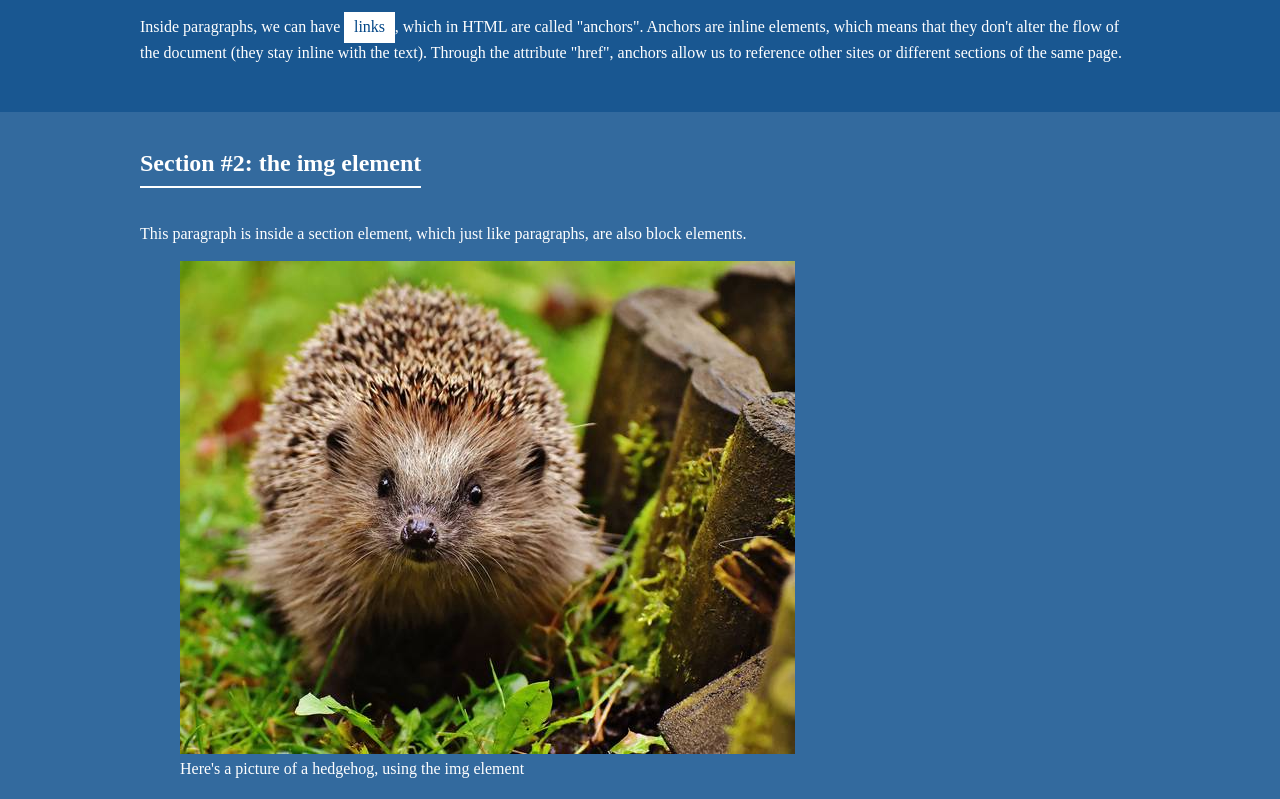
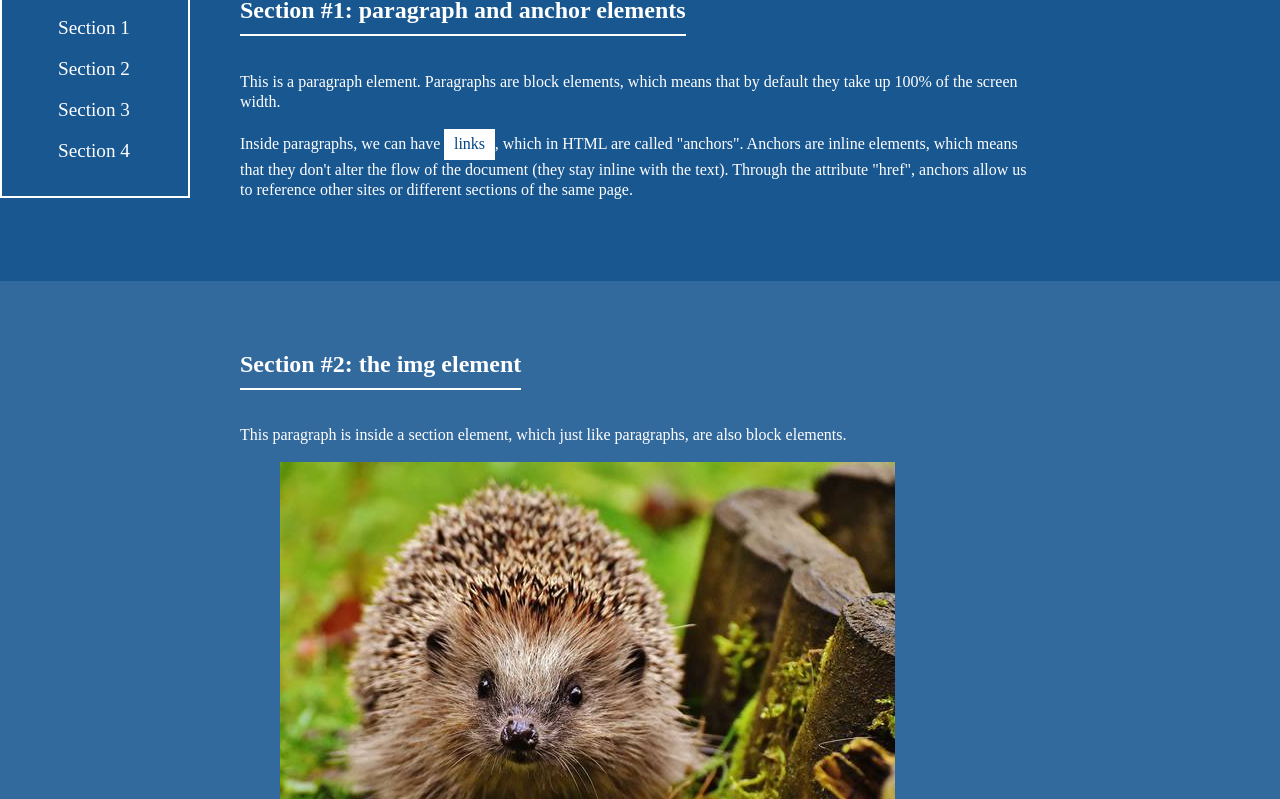
Before and after one commit to julianvazq/INST377_git, a plain HTML site: page index.html in a window 1280 px wide. Shown: the part 269-1068 px from the top of the page. Drawn offline with Linux system fonts and the light colour scheme.

Commit message:
Add navigation

```diff
--- a/css/style.css
+++ b/css/style.css
@@ -10,11 +10,14 @@ h1 {
 }
 
 a {
+    display: inline-block;
+    text-decoration: none;
+}
+
+section a {
     color: rgba(0, 69, 134, 1);
-    display: inline-block;
     background-color: white;
     padding: 0.3em 0.6em;
-    text-decoration: none;
 }
 
 a:hover {
@@ -22,12 +25,36 @@ a:hover {
 }
 
 .container {
-    max-width: 1000px;
+    max-width: 800px;
     margin: auto;
 }
 
+.nav {
+position: fixed;
+border: 2px solid white;
+padding: 1em;
+}
+
+.nav ul {
+    list-style-type: none;
+}
+
+.nav ul li {
+    margin: 1em 0;
+}
+
+.nav a {
+    color: white;
+    font-size: 1.2em;
+}
+
+.nav a:hover {
+    border-bottom: 2px solid white;
+    margin-bottom: -2px;
+}
+
 header, section, footer {
-    padding: 1em 0 2em 0;
+    padding: 3em 0 4em 0;
 }
 
 section h2 {
--- a/index.html
+++ b/index.html
@@ -15,15 +15,26 @@
     <header>
         <h1>INST377 Dynamic Web Applications</h1>
     </header>
+    <nav class="nav">
+        <h2>NAVIGATION</h2>
+        <ul>
+            <li><a href="#section-one">Section 1</a></li>
+            <li><a href="#section-two">Section 2</a></li>
+            <li><a href="#section-three">Section 3</a></li>
+            <li><a href="#section-four">Section 4</a></li>
+        </ul>
+    </nav>
     <!-- SECTION 1 -->
-    <section class="section-one">
-        <div class="container">
+    <section class="section-one" id="section-one">
+        <div class="container container-one">
             <h2>Section #1: paragraph and anchor elements</h2>
-            <p>This is a paragraph element. Paragraphs are block elements, which means that by default they take up 100%
+            <p>This is a paragraph element. Paragraphs are block elements, which means that by default they take up
+                100%
                 of
                 the
                 screen width.</p>
-            <p>Inside paragraphs, we can have <a href="http://google.com">links</a>, which in HTML are called "anchors".
+            <p>Inside paragraphs, we can have <a href="http://google.com">links</a>, which in HTML are called
+                "anchors".
                 Anchors are inline elements, which means that they don't alter the flow of the document (they stay
                 inline
                 with
@@ -34,7 +45,7 @@
         </div>
         <!-- SECTION 2 -->
     </section>
-    <section class="section-two">
+    <section class="section-two" id="section-two">
         <div class="container">
             <h2>Section #2: the img element</h2>
             <p>This paragraph is inside a section element, which just like paragraphs, are also block elements.</p>
@@ -45,7 +56,7 @@
         </div>
     </section>
     <!-- SECTION 3 -->
-    <section class="section-three">
+    <section class="section-three" id="section-three">
         <div class="container">
             <h2>Section #3: the list element</h2>
             <p>There's two types of lists.</p>
@@ -64,7 +75,7 @@
         </div>
         <!-- SECTION 4 -->
     </section>
-    <section class="section-four">
+    <section class="section-four" id="section-four">
         <div class="container">
             <h2>Section #4: forms</h2>
             <p>The "Submit" button won't work because we haven't told the page <i>where</i> to submit.
```
